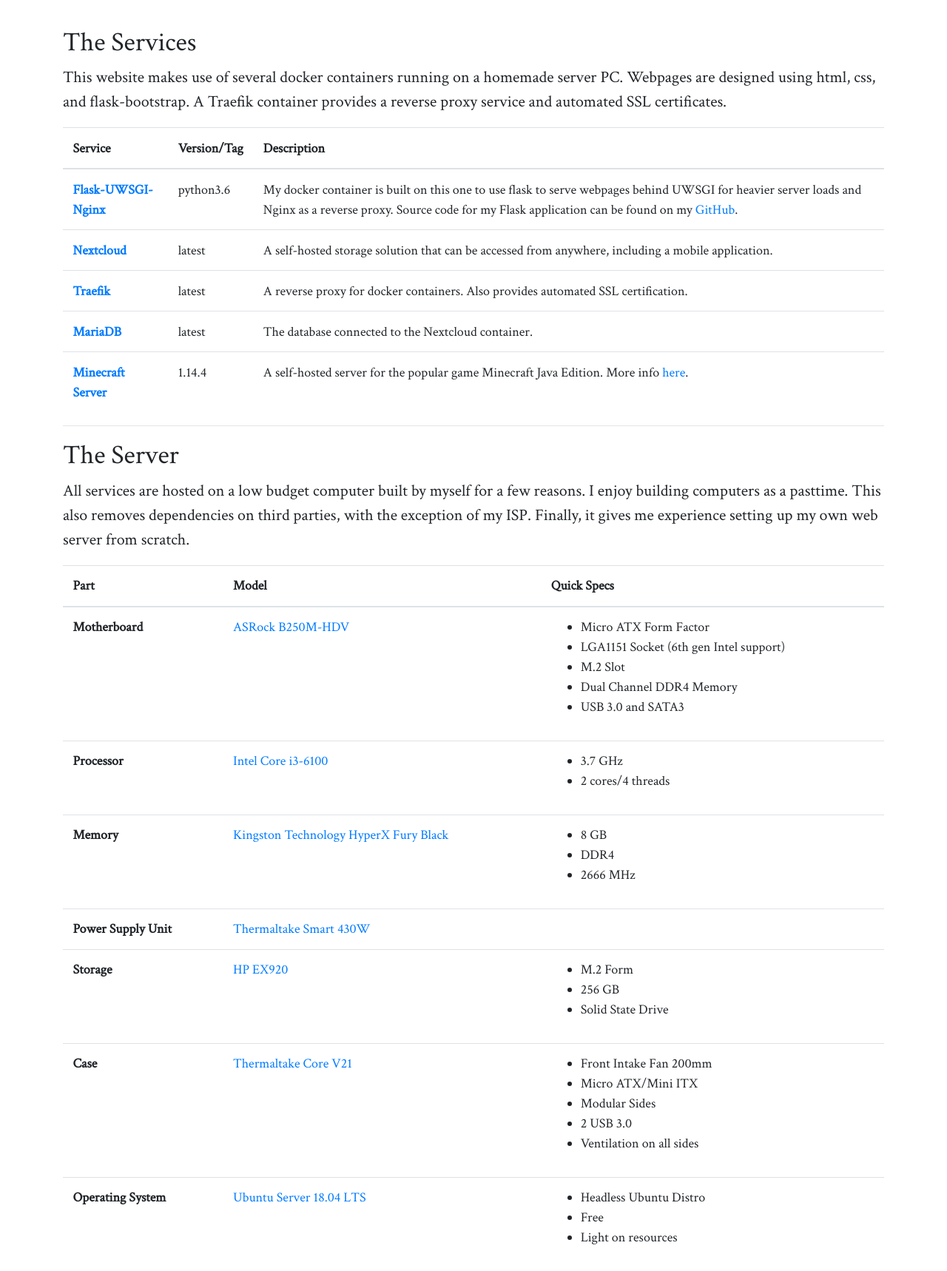
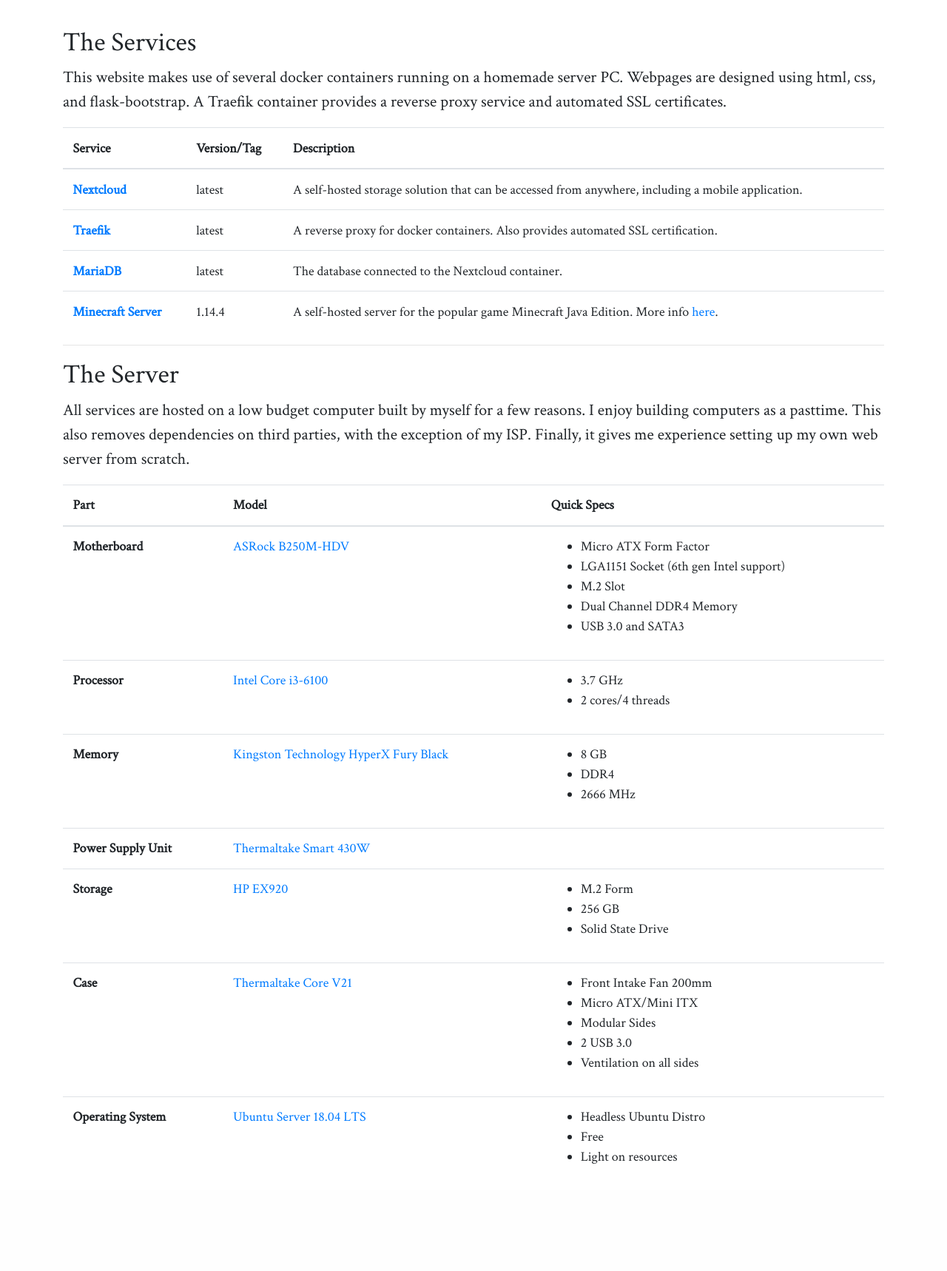
Before and after one commit to combateer3/Website, a Flask app: page /about in a window 1280 px wide. Shown: the part 79-1797 px from the top of the page at 74% size. After the commit the page ends 1652 px from the top, so only its background shows below. Run offline with Flask 2, Linux system fonts and the light colour scheme; some libraries are stand-ins or nearby versions.

Commit message:
Edited some information to keep up to date

```diff
--- a/app/__init__.py
+++ b/app/__init__.py
@@ -19,6 +19,10 @@ from .models import User
 from .forms import LoginForm, RegistrationForm
 from app.blueprints.blog import blog
 from app.blueprints.mcserver import mcserver
+
+#init the database
+db.create_all()
+db.session.commit()
 
 # register blueprints
 app.register_blueprint(mcserver, url_prefix='/mcserver')
--- a/app/templates/about.html
+++ b/app/templates/about.html
@@ -19,14 +19,6 @@
                 </tr>
             </thead>
             <tbody>
-                <tr>
-                    <th scope="row"><a href="https://hub.docker.com/r/tiangolo/uwsgi-nginx-flask/">Flask-UWSGI-Nginx</a></th>
-                    <td>python3.6</td>
-                    <td>My docker container is built on this one to use flask to serve webpages behind UWSGI for heavier server
-                        loads and Nginx as a reverse proxy.  Source code for my Flask application can be found on my
-                        <a href="https://github.com/combateer3/Website">GitHub</a>.
-                    </td>
-                </tr>
                 <tr>
                     <th scope="row"><a href="https://hub.docker.com/_/nextcloud/">Nextcloud</a></th>
                     <td>latest</td>
--- a/app/templates/index.html
+++ b/app/templates/index.html
@@ -17,8 +17,7 @@
     <p class="read-text">
         I joined HIDE during the spring semester of 2019 and chose to work on the Voting Booth team.  The project is to
         create a survey application for the Undergraduate Student Government (USG).  Currently I work on the frontend of
-        the application, which utilizes HTML, CSS, and Flask-Bootstrap.  Our application uses the Flask framework, a UWSGI
-        web server, and Nginx as a reverse proxy.  Our code can be found on the
+        the application, which utilizes HTML, CSS, and Flask-Bootstrap.  Our application uses the Django framework. Our code can be found on the
         <a href="https://github.com/MTUHIDE/ask-meagain" class="read-text">HIDE GitHub.</a>
     </p>
     <hr>
```
